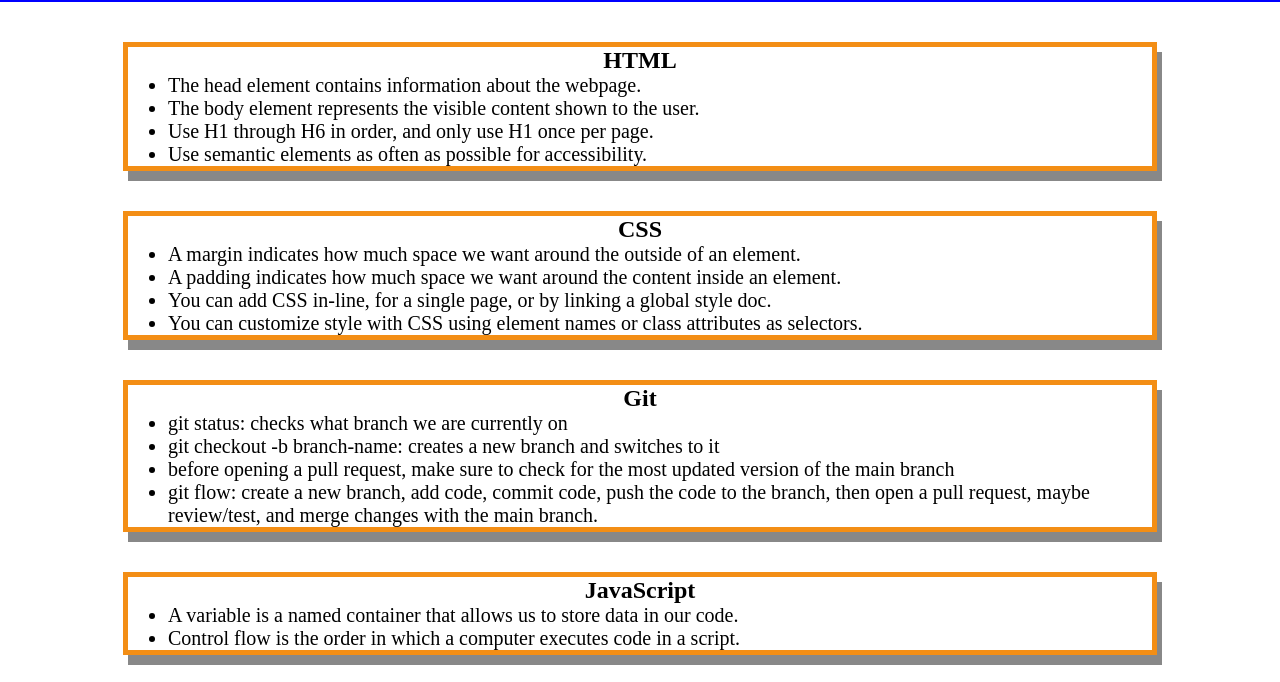
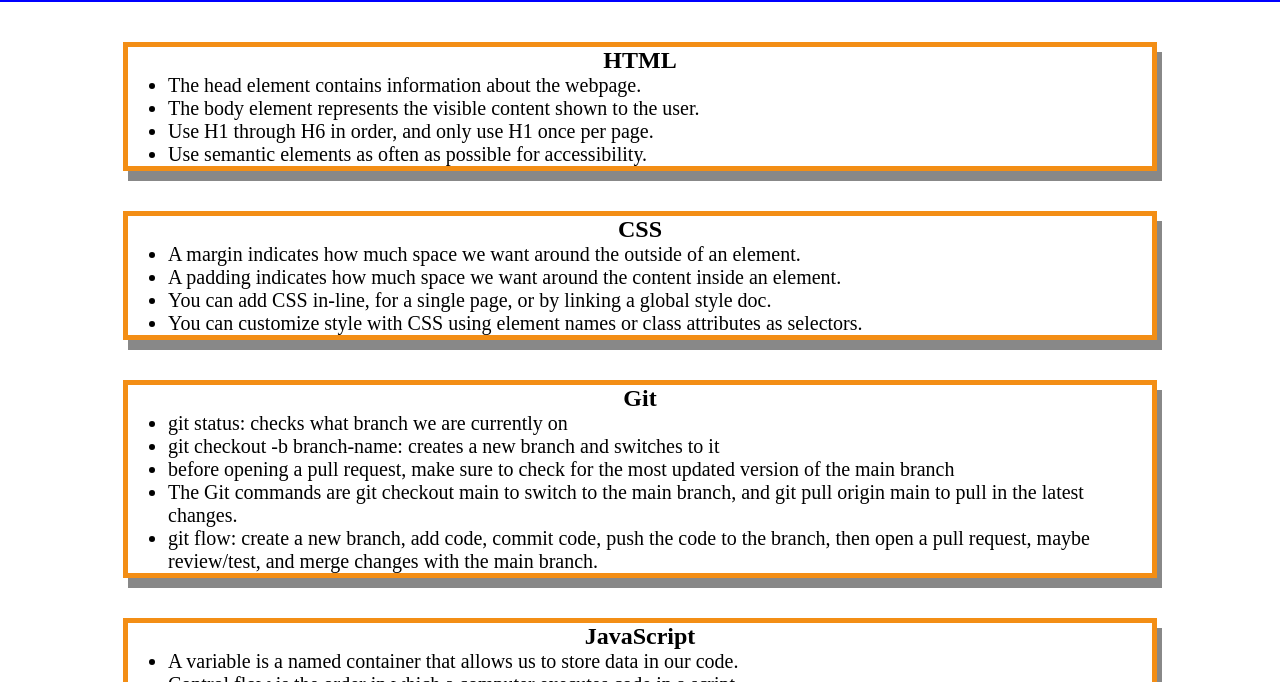
Before and after one commit to jmcconna/prework-study-guide, a plain HTML site: page index.html in a window 1280 px wide. Shown: the part 118-800 px from the top of the page. Drawn offline with Linux system fonts and the light colour scheme.

Commit message:
updated project README file

```diff
--- a/index.html
+++ b/index.html
@@ -40,6 +40,7 @@
           <li>git status: checks what branch we are currently on</li>
           <li>git checkout -b branch-name: creates a new branch and switches to it</li>
           <li>before opening a pull request, make sure to check for the most updated version of the main branch</li>
+          <li>The Git commands are git checkout main to switch to the main branch, and git pull origin main to pull in the latest changes.</li>
           <li>git flow: create a new branch, add code, commit code, push the code to the branch, then open a pull request, maybe review/test, and merge changes with the main branch.</li>
         </ul>
       </section>
```
Also changed, not shown: 1 other file.
